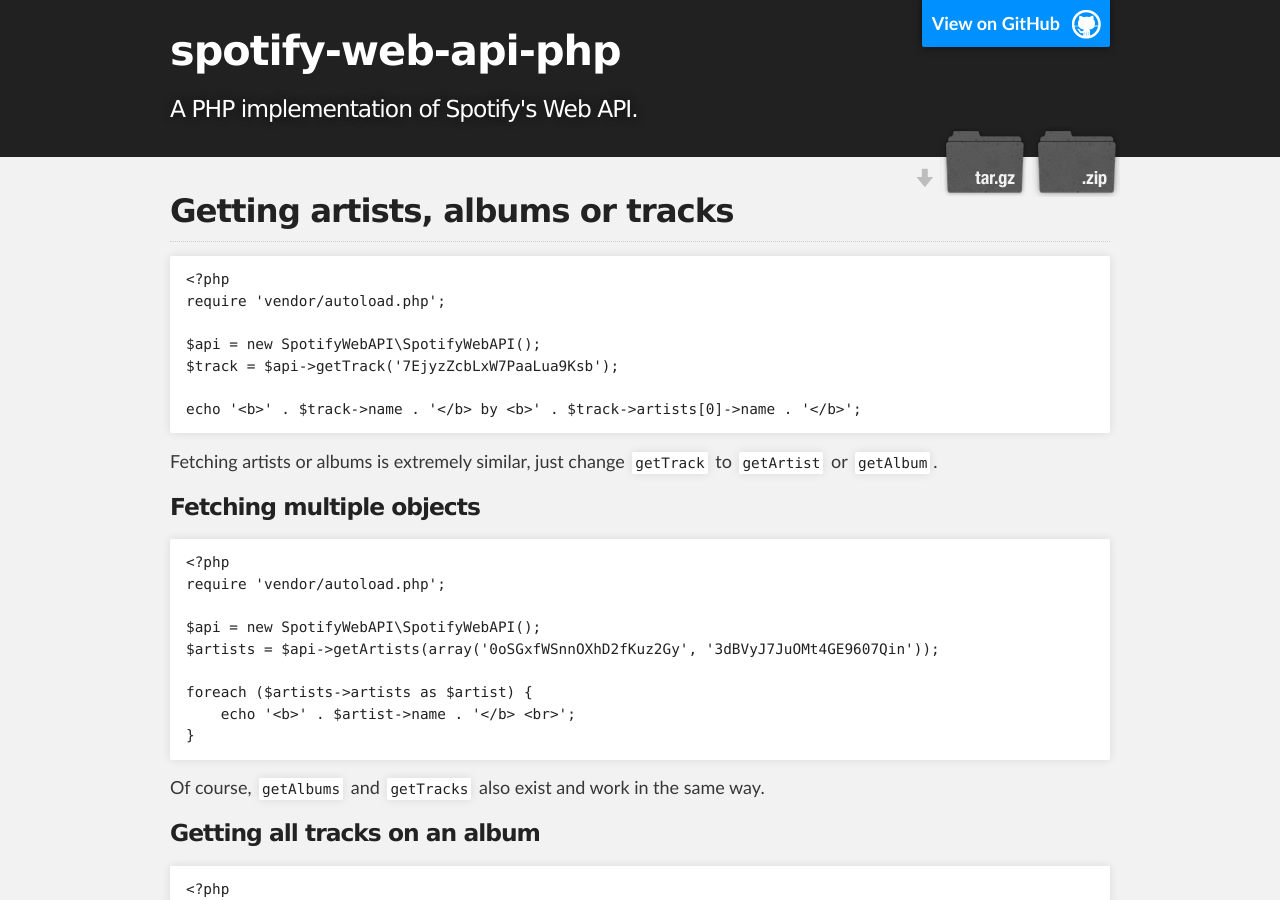
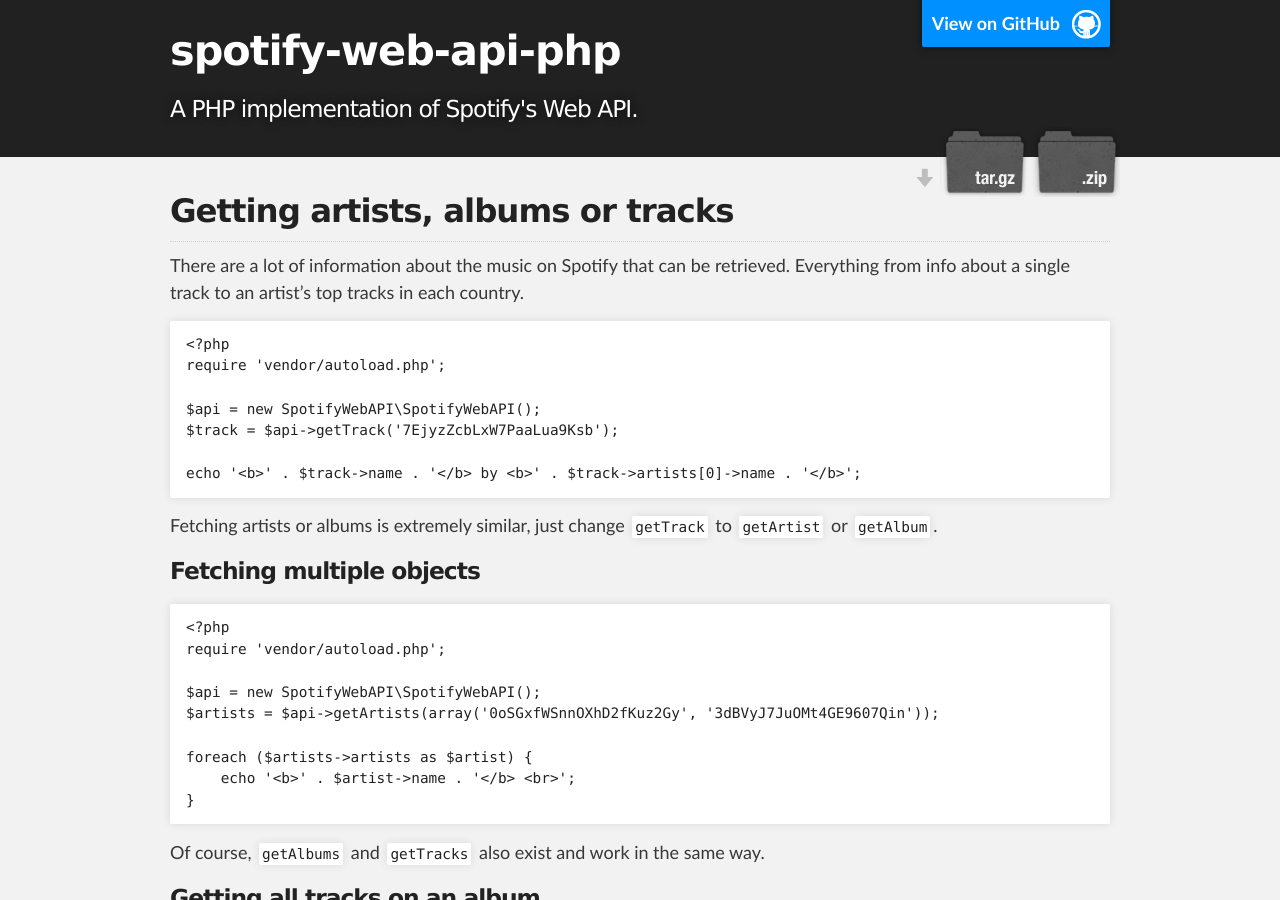
Before and after one commit to jwilsson/spotify-web-api-php, a Jekyll site: the page built from examples/getting-objects.md, in a window 1280 px wide and 900 px high. Built offline with Jekyll 4.4.1, drawn with Linux system fonts in a browser that asks for light colours.

Commit message:
Add intro to 'Getting artists, albums or tracks'

```diff
--- a/examples/getting-objects.md
+++ b/examples/getting-objects.md
@@ -2,6 +2,9 @@
 layout: default
 title: Getting artists, albums or tracks
 ---
+
+There are a lot of information about the music on Spotify that can be retrieved.
+Everything from info about a single track to an artist's top tracks in each country.
 
     <?php
     require 'vendor/autoload.php';
```
